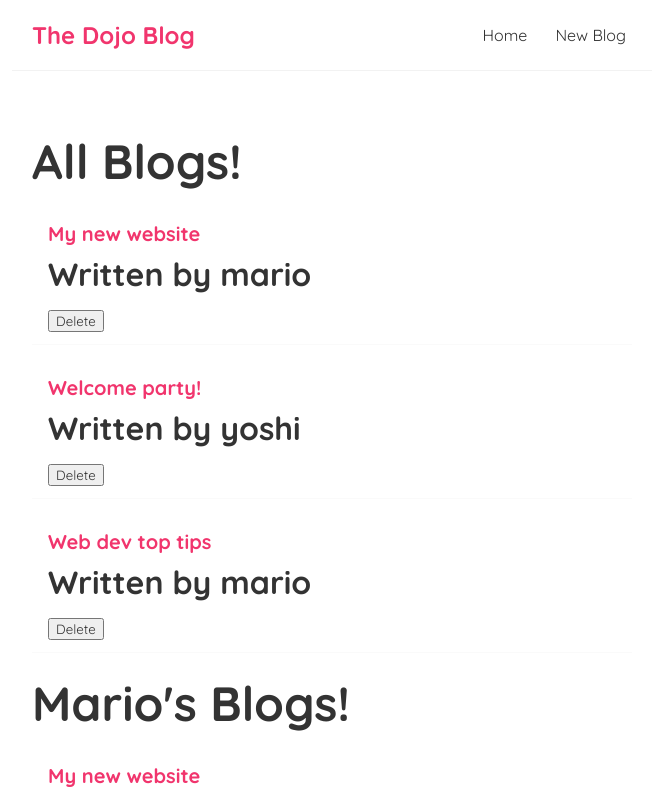
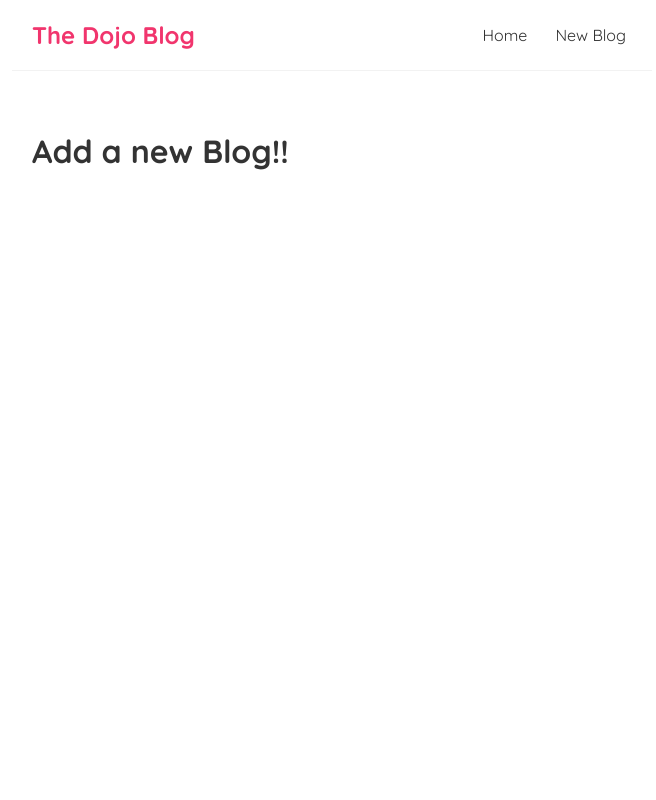
Before and after one commit to joy-98/basic-blog, a React (Create React App) app: page /create in a window 1280 px wide. Shown: the top 800 px of the page, without its empty margins (308-964 px from the left). Built offline with nearby package versions, Linux system fonts and the light colour scheme.

Commit message:
added links

```diff
--- a/package.json
+++ b/package.json
@@ -8,6 +8,7 @@
     "@testing-library/user-event": "^12.8.3",
     "react": "^17.0.2",
     "react-dom": "^17.0.2",
+    "react-router-dom": "^5.2.0",
     "react-scripts": "4.0.3",
     "web-vitals": "^1.1.2"
   },
--- a/src/App.js
+++ b/src/App.js
@@ -1,14 +1,25 @@
 import Navbar from './Navbar';
 import Home from './Home';
+import Create from './Create'
+import { BrowserRouter as Router, Route, Switch } from 'react-router-dom'
 
 function App() {
   return (
-    <div className="App">
-      <Navbar />
-      <div className="content">
-        <h1><Home /></h1>
+    <Router>
+      <div className="App">
+        <Navbar />
+        <div className="content">
+          <Switch>
+            <Route exact path='/'>
+              <Home />
+            </Route>
+            <Route path='/create'>
+              <Create />
+            </Route>
+          </Switch>
+        </div>
       </div>
-    </div>
+    </Router>
   );
 }
 
--- a/src/BlogList.js
+++ b/src/BlogList.js
@@ -1,4 +1,4 @@
-const BlogList = ({blogs, title, handleDelete}) => {
+const BlogList = ({blogs, title}) => {
     // const blogs = props.blogs
 
     return (
@@ -8,7 +8,6 @@
                 <div className="blog-preview" key={blog.id}>
                     <h2>{blog.title}</h2>
                     <p>Written by {blog.author}</p>
-                    <button onClick={() => handleDelete(blog.id)}>Delete</button>
                 </div>
             ))}
         </div>
--- /dev/null
+++ b/src/Create.js
@@ -0,0 +1,9 @@
+const Create = () => {
+    return (
+        <div className="create">
+            <h1>Add a new Blog!!</h1>
+        </div>
+     );
+}
+
+export default Create;
--- a/src/Home.js
+++ b/src/Home.js
@@ -1,20 +1,13 @@
-import { useState } from "react"
 import BlogList from "./BlogList"
+import useFetch from "./useFetch"
 const Home = () => {
-   const [blogs, setBlog] = useState([
-      { title: 'My new website', body: 'lorem ipsum...', author: 'mario', id: 1 },
-      { title: 'Welcome party!', body: 'lorem ipsum...', author: 'yoshi', id: 2 },
-      { title: 'Web dev top tips', body: 'lorem ipsum...', author: 'mario', id: 3 }
-   ])
-   const handleDelete = (id) => {
-      const newBlogs = blogs.filter((blog) => blog.id !== id)
-      setBlog(newBlogs)
-   }
+   const {data, isPending, error} = useFetch('http://localhost:8000/blogs')
 
    return (
       <div className="home">
-         <BlogList blogs={blogs} handleDelete={handleDelete} title='All Blogs!' />
-         <BlogList blogs={blogs.filter((blog) => blog.author === 'mario')} handleDelete={handleDelete} title="Mario's Blogs!" />
+         {error && <div>{error}</div>}
+         {isPending && <div>Loading...</div>}
+         {data && <BlogList blogs={data} title='All Blogs!' />}
       </div>
    );
 }
--- a/src/Navbar.js
+++ b/src/Navbar.js
@@ -1,10 +1,11 @@
+import { Link } from "react-router-dom";
 const Navbar = () => {
     return (
         <nav className="navbar">
             <h1>The Dojo Blog</h1>
             <div className="links">
-                <a href="/">Home</a>
-                <a href="/create">New Blog</a>
+                <Link to="/">Home</Link>
+                <Link to="/create">New Blog</Link>
             </div>
         </nav>
     );
--- /dev/null
+++ b/src/useFetch.js
@@ -0,0 +1,32 @@
+import { useState, useEffect } from "react";
+
+const useFetch = (url) => {
+    const [data, setData] = useState(null)
+    const [isPending, setIsPending] = useState(true)
+    const [error, setError] = useState(null)
+
+    useEffect(() => {
+        setTimeout(() => {
+            fetch(url)
+                .then(res => {
+                    if (!res.ok) {
+                        throw Error('Could not fetch the data for that resource')
+                    }
+                    return res.json()
+                })
+                .then(data => {
+                    setIsPending(false)
+                    setData(data)
+                    setError(null)
+                })
+                .catch(err => {
+                    // auto catches network / connection error
+                    setIsPending(false)
+                    setError(err.message)
+                })
+        }, 1000)
+    }, [url])
+    return { data, isPending, error }
+}
+
+export default useFetch
```
Also changed, not shown: data/db.json (added, +16 -0 lines), 1 other file (tests, documents, lock files or other folders).
